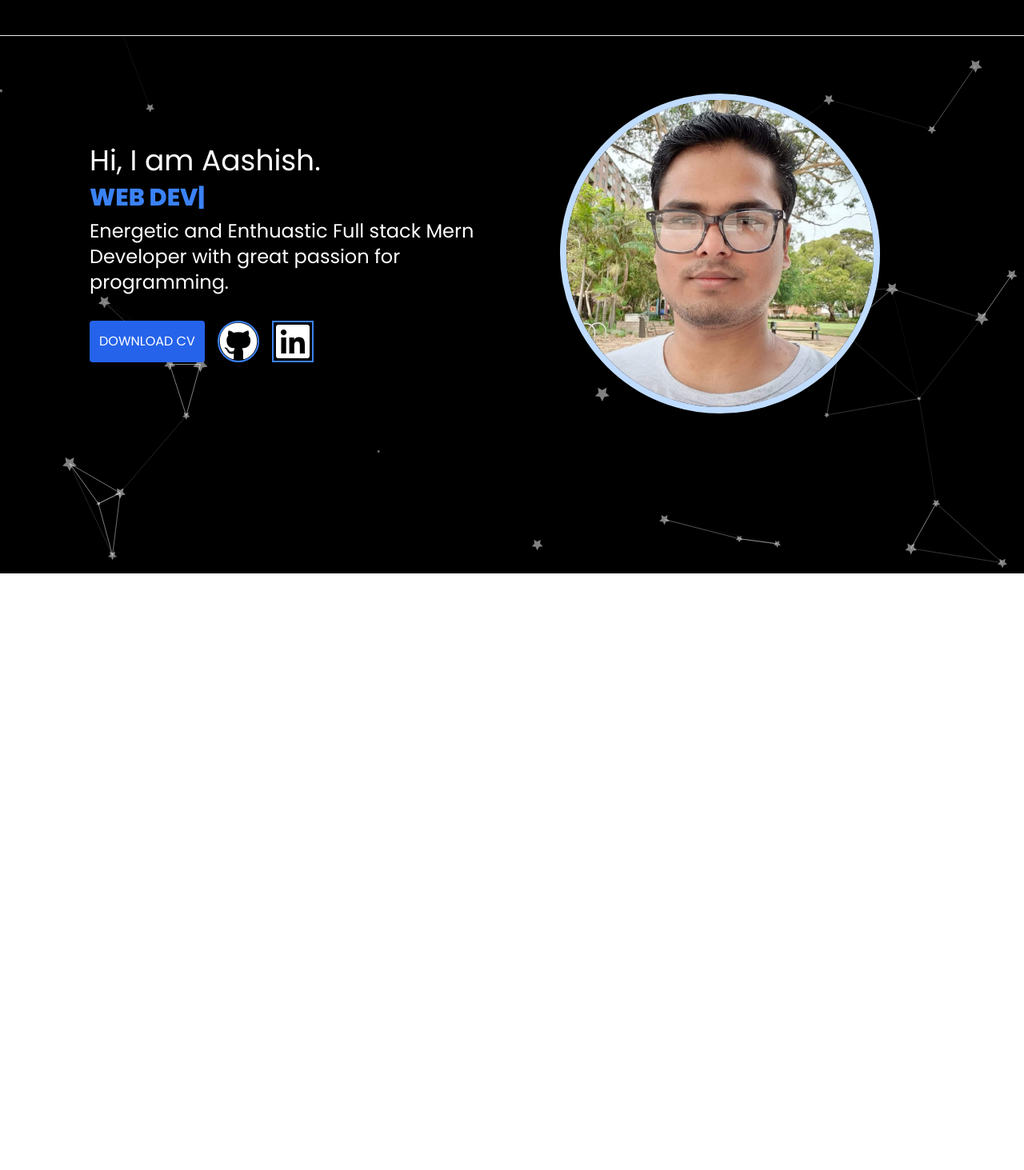
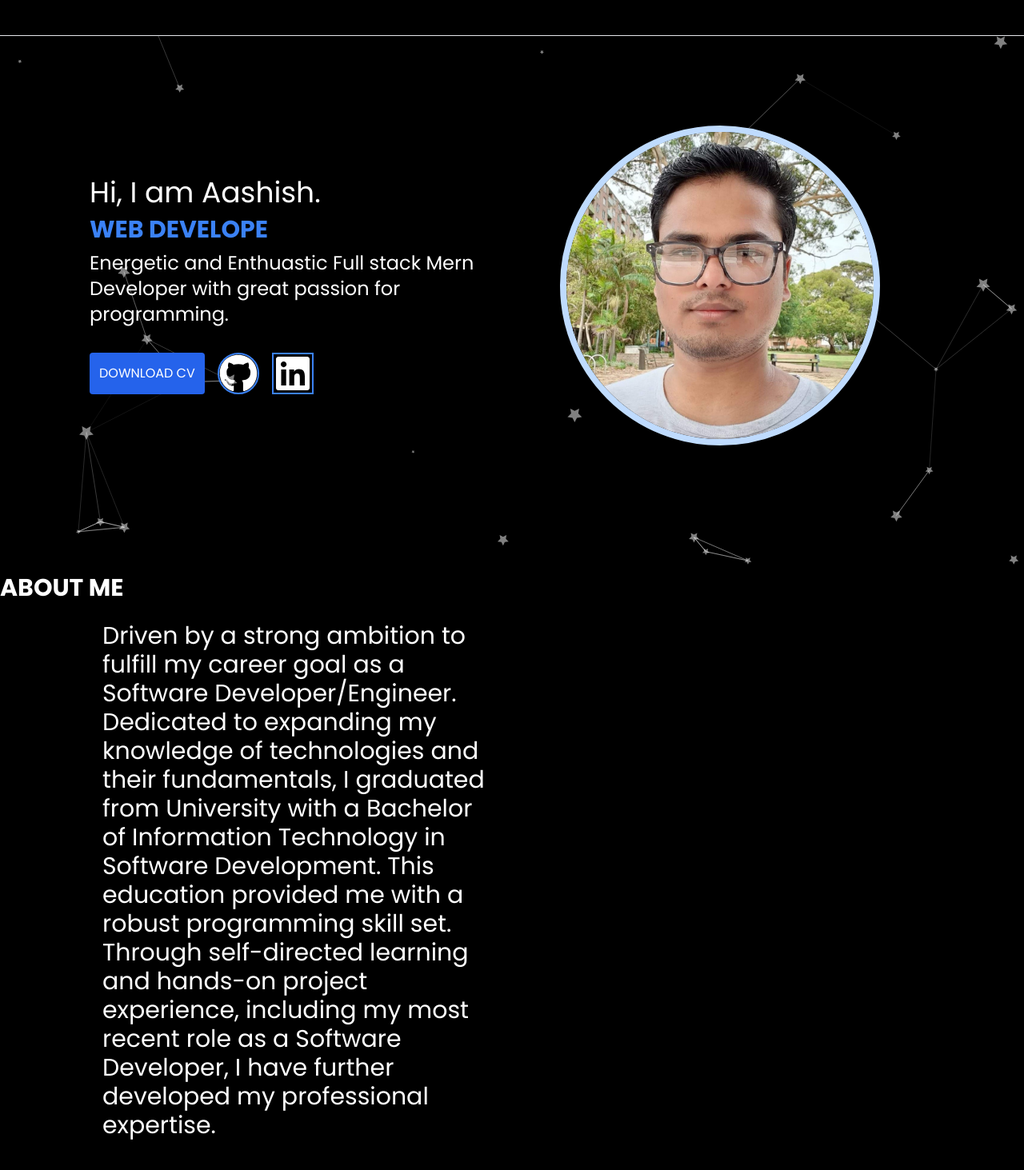
Before and after one commit to AashPau/portfolio_june, a React (Vite) app: page / in a window 1280 px wide. Shown: the part 83-1546 px from the top of the page at 80% size. Before the commit the page ends 800 px from the top, so only its background shows below. Built offline with nearby package versions, Linux system fonts and the light colour scheme.

Commit message:
add about me description

```diff
--- a/src/App.jsx
+++ b/src/App.jsx
@@ -1,5 +1,6 @@
 import "./App.css";
 import "./components/Poppins.css";
+import { AboutMe } from "./components/pages/AboutMe";
 import { Hero } from "./components/pages/Hero";
 import { Top } from "./components/pages/Top";
 
@@ -8,6 +9,7 @@ function App() {
     <>
       <Top />
       <Hero />
+      <AboutMe />
     </>
   );
 }
--- a/src/components/ParticlesComp.jsx
+++ b/src/components/ParticlesComp.jsx
@@ -23,7 +23,7 @@ export const ParticlesComp = () => {
   };
 
   return (
-    <div className="App">
+    <div>
       {init && (
         <Particles
           id="tsparticles"
--- a/src/components/pages/AboutMe.jsx
+++ b/src/components/pages/AboutMe.jsx
@@ -1,5 +1,22 @@
-import React from "react";
-
 export const AboutMe = () => {
-  return <div>AboutMe</div>;
+  return (
+    <div className="h-dvh text-3xl poppins-regular relative bg-black text-white z-30">
+      <div>
+        <h1 className="mx-auto font-bold mb-6">ABOUT ME</h1>
+        <div className="grid grid-cols-1 md:grid-cols-2 w-[80%] mx-auto gap-[3rem]">
+          <div>
+            Driven by a strong ambition to fulfill my career goal as a Software
+            Developer/Engineer. Dedicated to expanding my knowledge of
+            technologies and their fundamentals, I graduated from University
+            with a Bachelor of Information Technology in Software Development.
+            This education provided me with a robust programming skill set.
+            Through self-directed learning and hands-on project experience,
+            including my most recent role as a Software Developer, I have
+            further developed my professional expertise.
+          </div>
+          <div></div>
+        </div>
+      </div>
+    </div>
+  );
 };
--- a/src/components/pages/Hero.jsx
+++ b/src/components/pages/Hero.jsx
@@ -9,13 +9,13 @@ export const Hero = () => {
     <div>
       <div className="bg-black min-h-dvh flex poppins-regular">
         <ParticlesComp className="-z-10" />
-        <div className=" md:ms-20 flex items-center gap-5 z-10 box-border">
-          <div className="ps-4 flex flex-col md:w-1/2 ">
+        <div className=" md:ms-20 flex items-center mt-20 gap-5 z-10 box-border">
+          <div className="md:ps-4 flex flex-col md:w-1/2 ">
             <div className="flex flex-col info p-4 text-white  gap-2 ">
               <h2 className="text-4xl">
                 Hi, I am <span className=" text-white">Aashish.</span>
               </h2>
-              <div className="text-3xl poppins-extrabold inline-block box-border">
+              <div className="text-2xl sm:text-3xl poppins-bold md:poppins-bolder inline-block box-border">
                 <TypingEffect />
               </div>
               <div>
@@ -28,10 +28,17 @@ export const Hero = () => {
             <div className="flex gap-4 p-4 text-white">
               <button className="bg-blue-600 p-3 rounded">DOWNLOAD CV</button>
               <button className=" border-blue-500 border-2 rounded-full">
-                <FaGithub className="text-5xl" />
+                <a href="https://github.com/AashPau" target="_blank">
+                  <FaGithub className="text-5xl" />
+                </a>
               </button>
               <button className=" border-blue-500 border-2 ">
-                <FaLinkedin className="text-5xl" />
+                <a
+                  href="https://www.linkedin.com/in/aashish-paudel-37a570158"
+                  target="_blank"
+                >
+                  <FaLinkedin className="text-5xl" />
+                </a>
               </button>
             </div>
           </div>
--- a/src/components/pages/Top.jsx
+++ b/src/components/pages/Top.jsx
@@ -1,6 +1,6 @@
 export const Top = () => {
   return (
-    <div className="min-h-32 md:flex p-5 z-20 start-0 border-b bg-black items-center fixed top-0 w-full justify-around poppins-regular box-border">
+    <div className="min-h-32 md:flex p-5 z-40 start-0 border-b bg-black items-center fixed top-0 w-full justify-around poppins-regular box-border">
       <h1 className="text-transparent bg-gradient-to-r from-cyan-500 to-blue-500 bg-clip-text ms-2 font-extrabold text-5xl mb-4 md:mb-0 text-center md:text-start">
         Aashish Paudel
       </h1>
```
